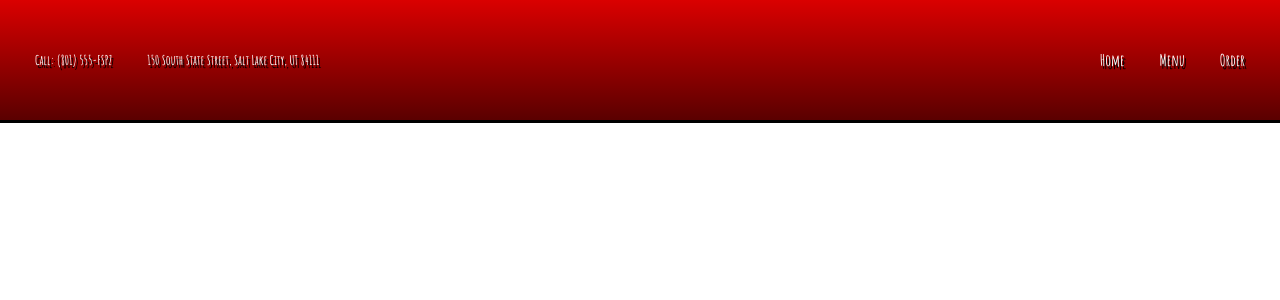
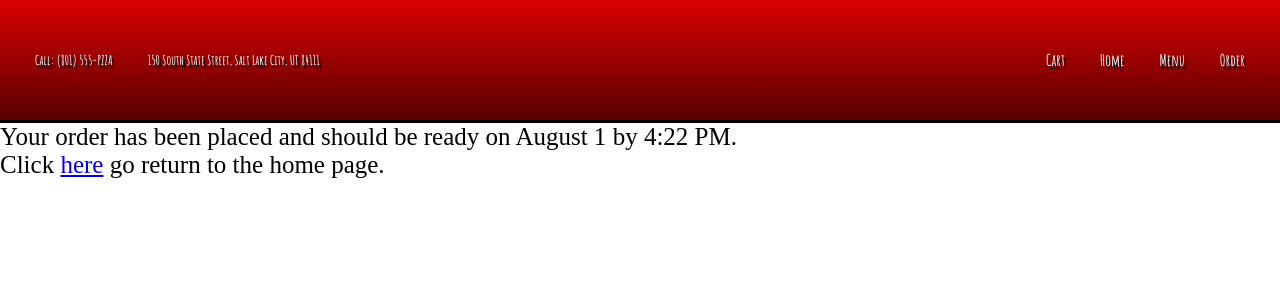
Before and after one commit to ccl71102/full-stack-group-project, a React (Create React App) app in the folder client/: page /orderplaced in a window 1280 px wide. Shown: the top 300 px of the page. Built offline with nearby package versions, Linux system fonts and the light colour scheme; no server answers; a web font is replaced by a local one.

Commit message:
so many routes

```diff
--- a/client/src/App.js
+++ b/client/src/App.js
@@ -3,12 +3,13 @@ import Home from "./components/Home.js"
 import About from "./components/About.js"
 import Navbar from "./components/Navbar.js"
 import Menu from "./components/Menu.js"
+import Cart from "./components/Cart.js"
+import Checkout from "./components/Checkout.js"
+import Order from "./components/Order.js"
+import OrderPlaced from "./components/OrderPlaced.js"
 import {withPizza} from "./context/PizzaProvider"
 import { Switch, Route } from "react-router-dom"
 import "./style.css"
-
-
-
 
 const App = (props) => {
   return (
@@ -16,8 +17,12 @@ const App = (props) => {
       <Navbar />
       <Switch>
         <Route exact path="/" render={routerProps => <Home {...routerProps} {...props}/>}/>
-        <Route path="/about" render={routerProps => <About {...routerProps} {...props} />}/>
+        <Route path="/about" render={routerProps => <About {...routerProps} {...props}/>}/>
         <Route path="/menu" render={routerProps => <Menu {...routerProps} {...props}/>}/>
+        <Route path="/cart" render={routerProps => <Cart {...routerProps} {...props}/>}/>
+        <Route path="/order" render={routerProps => <Order {...routerProps} {...props}/>}/>
+        <Route path="/checkout" render={routerProps => <Checkout {...routerProps} {...props}/>}/>
+        <Route path="/orderplaced" render={routerProps => <OrderPlaced {...routerProps} {...props}/>}/>
       </Switch>
     </div>
   )
--- a/client/src/components/Cart.js
+++ b/client/src/components/Cart.js
@@ -1,5 +1,6 @@
 import React, { Component } from "react";
 import axios from "axios";
+import { Link } from "react-router-dom";
 
 class Cart extends Component {
 
@@ -17,18 +18,14 @@ class Cart extends Component {
             axios.get("/pizza")
             .then(res => {
                 this.setState({
-                    pizzas: res.data.filter(pizza => pizza._id === cart.find(order => order._id))
+                    pizzas: res.data.filter(pizza => pizza._id === this.state.cart.find(order => order._id))
                 })
             })
-            .catch(err = console.log(err));
+            .catch(err => console.log(err));
         }
     }
 
     handleChange = () => {
-
-    }
-
-    checkout = () => {
 
     }
 
@@ -48,7 +45,7 @@ class Cart extends Component {
     }
 
     decreaseCount = _id => {
-        if(cart.indexOf(_id).count > 0)
+        if(this.state.cart.indexOf(_id).count > 0)
         this.setState({
             cart: this.state.cart.map(order => {
                 if(order._id === _id)
@@ -59,9 +56,9 @@ class Cart extends Component {
         }
     )})
 
-        if(cart.indexOf(_id).count <= 0)
+        if(this.state.cart.indexOf(_id).count <= 0)
             this.setState({
-                cart: cart.filter(order => order._id !== _id)
+                cart: this.state.cart.filter(order => order._id !== _id)
             });
 
         localStorage.setItem("cart", this.state.cart);
@@ -69,15 +66,17 @@ class Cart extends Component {
 
     render(){
 
-        const mappedOrder = pizzas.map(pizza => <div>
+        const mappedOrder = this.state.pizzas.map(pizza => <div>
                 <p>{`${pizza.title} (${this.state.cart.find(order => order._id === pizza._id).count})`}</p>
+                <button>Add</button>
+                <button>Remove</button>
             </div>);
 
             return(
                 <div>
                     <h1>Your Cart</h1>
                     <div>{mappedOrder}</div>
-                    <button onClick={this.checkout}>Proceed To Checkout</button>
+                    <button><Link to="/checkout">Proceed To Checkout</Link></button>
                 </div>
             );
     }
--- a/client/src/components/Navbar.js
+++ b/client/src/components/Navbar.js
@@ -12,28 +12,29 @@ class Navbar extends Component{
     }
 
     componentDidMount= () => {
-        window.addEventListener("click", (e) => {
-            if(e.target.id === "burger" || e.target.parentNode.id === "burger" || e.target.parentNode.parentNode.id === "burger"){
-                this.setState(prevState => {
-                    return {ham: !prevState.ham}
-                })
-            }else{
-                this.setState({
-                    ham: false
-                })
-            }
-        })
+        // window.addEventListener("click", (e) => {
+        //     if(e.target.id === "burger" || e.target.parentNode.id === "burger" || e.target.parentNode.parentNode.id === "burger"){
+        //         this.setState(prevState => {
+        //             return {ham: !prevState.ham}
+        //         })
+        //     }else{
+        //         this.setState({
+        //             ham: false
+        //         })
+        //     }
+        // })
     }
 
     render(){
         return (
             <nav>
                 <div className="contact">
-                    <h5 className="contactInfo">Call: (801) 555-FSPZ</h5>
-                    <h5 className="contactInfo">{"150 South State Street, Salt Lake City, UT 84111"}</h5>
+                    <h5 className="contactInfo">Call: (801) 555-PZZA</h5>
+                    <h5 className="contactInfo">150 South State Street, Salt Lake City, UT 84111</h5>
                 </div>
                 <div>
                     <div className="hamburger" id="burger"><FontAwesomeIcon icon={faPizzaSlice} className="burgerToggle"/></div>
+                    <Link to="/cart" className="linkDiv">Cart</Link>
                     <Link to="/" className="linkDiv">Home</Link>
                     <Link to="/menu" className="linkDiv">Menu</Link>
                     <Link to="/order" className="linkDiv">Order</Link>
--- a/client/src/components/OrderPlaced.js
+++ b/client/src/components/OrderPlaced.js
@@ -1,8 +1,13 @@
-import React from "react";
+import React, { Component } from "react";
+import { Link } from "react-router-dom";
 
-const OrderPlaced = () => {
+class OrderPlaced extends Component {
 
-    const get12HourFormat = d => {
+    componentDidMount(){
+        localStorage.clear();
+    }
+
+    get12HourFormat = d => {
         if(d.getHours() > 12)
             return d.getHours() - 12;
         else if (d.getHours === 0)
@@ -11,7 +16,7 @@ const OrderPlaced = () => {
             return d.getHours();
     }
 
-    const getMonth = d => {
+    getMonth = d => {
         const months = [ "January",
                             "February",
                             "March",
@@ -27,31 +32,34 @@ const OrderPlaced = () => {
         return months[d.getMonth()];
     }
 
-    const getDayOfYear = () => {
+    getDayOfYear = () => {
         let d = new Date();
         d.setMinutes(d.getMinutes() + 30);
-        let month = getMonth(d);
+        let month = this.getMonth(d);
         let day = d.getDate();
 
         return `${month} ${day}`
     }
 
-    const getTimeOfDay = () => {
+    getTimeOfDay = () => {
 
         let d = new Date();
         d.setMinutes(d.getMinutes() + 30);
         let suffix = d.getHours() >= 12 ? 'PM' : "AM";
-        let hour = get12HourFormat(d);
+        let hour = this.get12HourFormat(d);
         let minutes = d.getMinutes();
 
         return `${hour}:${minutes} ${suffix}`;
     }
 
-    return (
-        <div>
-            <p>Your order has been placed and should be ready on {getDayOfYear()} by {getTimeOfDay()}.</p>
-        </div>
-    );
+    render(){
+        return (
+            <div>
+                <p>Your order has been placed and should be ready on {this.getDayOfYear()} by {this.getTimeOfDay()}.</p>
+                <p>Click <Link to="/">here</Link> go return to the home page.</p>
+            </div>
+        );
+    }
 }
 
 export default OrderPlaced;
```
